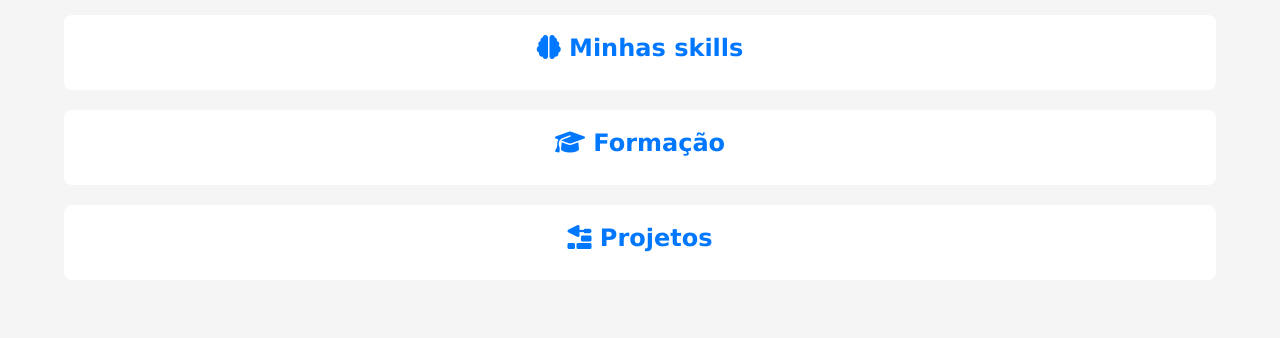
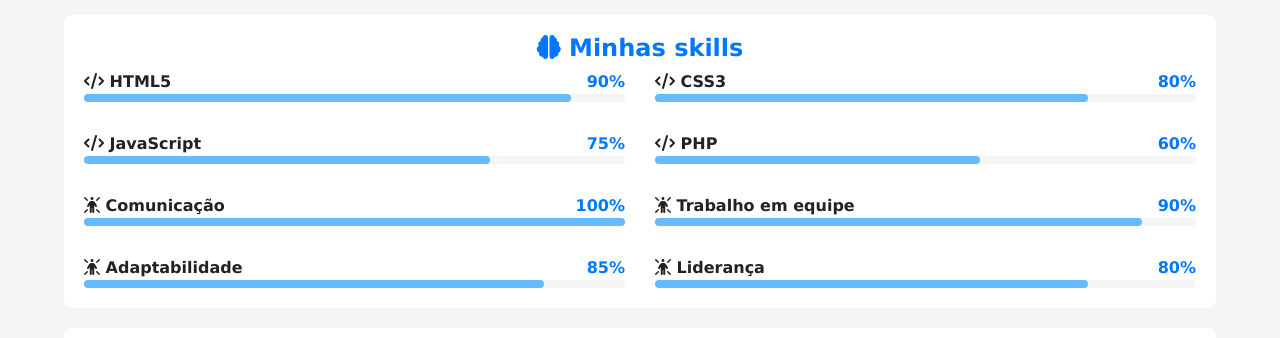
Before and after one commit to ccampos74/projeto-portifolio, a plain HTML site: page index.html in a window 1280 px wide. Shown: the part 1216-1554 px from the top of the page. Before the commit the page ends 1496 px from the top, so only its background shows below. Drawn offline with Linux system fonts and the light colour scheme.

Commit message:
skills criadas

```diff
--- a/estilos/style.css
+++ b/estilos/style.css
@@ -145,3 +145,44 @@ h2 {
   height: 100%;
   border-radius: 8px;
 }
+
+#skill-container {
+  display: grid;
+  grid-template-columns: 1fr;
+  gap: 30px;
+}
+
+#skill-container .info {
+  display: flex;
+  justify-content: space-between;
+  align-items: center;
+}
+
+#skill-container .nome {
+  font-weight: bold;
+  color: var(--texto);
+}
+
+#skill-container .porcent {
+  font-weight: bold;
+  color: var(--destaque);
+}
+
+#skill-container .barra {
+  width: 100%;
+  height: 8px;
+  background-color: var(--fundo-principal);
+  border-radius: 4px;
+}
+
+#skill-container .progresso {
+  height: 100%;
+  background-color: var(--destaque-inverso);
+  border-radius: 4px;
+}
+
+@media screen and (min-width: 768px) {
+  #skill-container {
+    grid-template-columns: 1fr 1fr;
+  }
+}
--- a/index.html
+++ b/index.html
@@ -41,12 +41,128 @@
                     <iframe width="560" height="315" src="https://www.youtube.com/embed/VdWfSfWA_BQ?si=BYGZqFVkLRRqzSiM" title="YouTube video player" frameborder="0" allow="accelerometer; autoplay; clipboard-write; encrypted-media; gyroscope; picture-in-picture; web-share" referrerpolicy="strict-origin-when-cross-origin" allowfullscreen></iframe>
                 </div>
             </article> <!-- Fim do article#video -->
+
             <article id="skills">
                 <h2><i class="fa-solid fa-brain"></i> Minhas skills</h2>
+                <div id="skill-container">
+                    <div class="item">
+                        <div class="info">
+                            <span class="nome">
+                                <i class="fa-solid fa-code"></i> HTML5
+                            </span>
+                            <span class="porcent">
+                                90%
+                            </span>
+                        </div>
+                        <div class="barra">
+                            <div class="progresso" style="width: 90%;"></div>
+                        </div>
+                    </div>
+
+                    <div class="item">
+                        <div class="info">
+                            <span class="nome">
+                                <i class="fa-solid fa-code"></i> CSS3
+                            </span>
+                            <span class="porcent">
+                                80%
+                            </span>
+                        </div>
+                        <div class="barra">
+                            <div class="progresso" style="width: 80%;"></div>
+                        </div>
+                    </div>
+
+                    <div class="item">
+                        <div class="info">
+                            <span class="nome">
+                                <i class="fa-solid fa-code"></i> JavaScript
+                            </span>
+                            <span class="porcent">
+                                75%
+                            </span>
+                        </div>
+                        <div class="barra">
+                            <div class="progresso" style="width: 75%;"></div>
+                        </div>
+                    </div>
+
+                    <div class="item">
+                        <div class="info">
+                            <span class="nome">
+                                <i class="fa-solid fa-code"></i> PHP
+                            </span>
+                            <span class="porcent">
+                                60%
+                            </span>
+                        </div>
+                        <div class="barra">
+                            <div class="progresso" style="width: 60%;"></div>
+                        </div>
+                    </div>
+
+                    <div class="item">
+                        <div class="info">
+                            <span class="nome">
+                                <i class="fa-solid fa-person-rays"></i> Comunicação
+                            </span>
+                            <span class="porcent">
+                                100%
+                            </span>
+                        </div>
+                        <div class="barra">
+                            <div class="progresso" style="width: 100%;"></div>
+                        </div>
+                    </div>
+
+                    <div class="item">
+                        <div class="info">
+                            <span class="nome">
+                                <i class="fa-solid fa-person-rays"></i> Trabalho em equipe
+                            </span>
+                            <span class="porcent">
+                                90%
+                            </span>
+                        </div>
+                        <div class="barra">
+                            <div class="progresso" style="width: 90%;"></div>
+                        </div>
+                    </div>
+
+                    <div class="item">
+                        <div class="info">
+                            <span class="nome">
+                                <i class="fa-solid fa-person-rays"></i> Adaptabilidade
+                            </span>
+                            <span class="porcent">
+                                85%
+                            </span>
+                        </div>
+                        <div class="barra">
+                            <div class="progresso" style="width: 85%;"></div>
+                        </div>
+                    </div>
+
+                    <div class="item">
+                        <div class="info">
+                            <span class="nome">
+                                <i class="fa-solid fa-person-rays"></i> Liderança
+                            </span>
+                            <span class="porcent">
+                                80%
+                            </span>
+                        </div>
+                        <div class="barra">
+                            <div class="progresso" style="width: 80%;"></div>
+                        </div>
+                    </div>
+                </div>
             </article> <!-- Fim do article#skills -->
+
             <article id="formacao">
                 <h2><i class="fa-solid fa-graduation-cap"></i> Formação</h2>
             </article> <!-- Fim do article#formacao -->
+
             <article id="projetos">
                 <h2><i class="fa-solid fa-trowel-bricks"></i> Projetos</h2>
             </article> <!-- Fim do article#projetos -->
```
